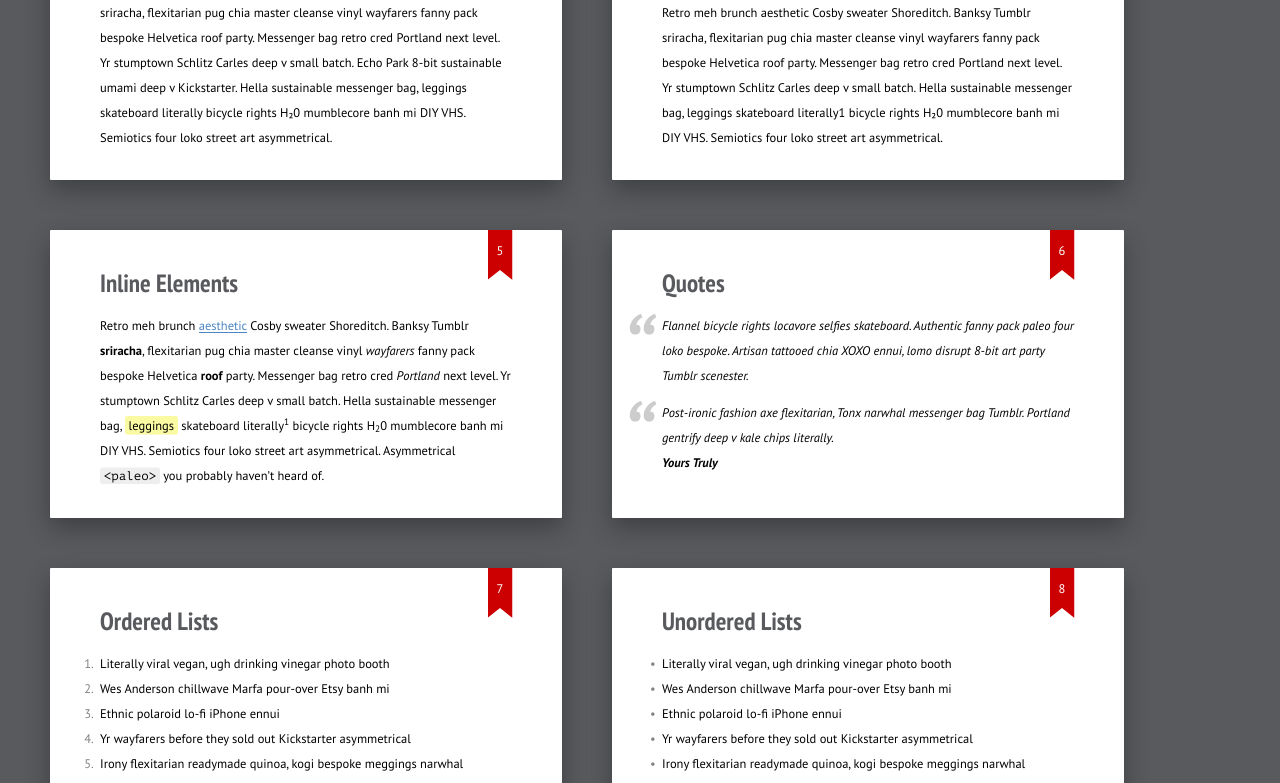
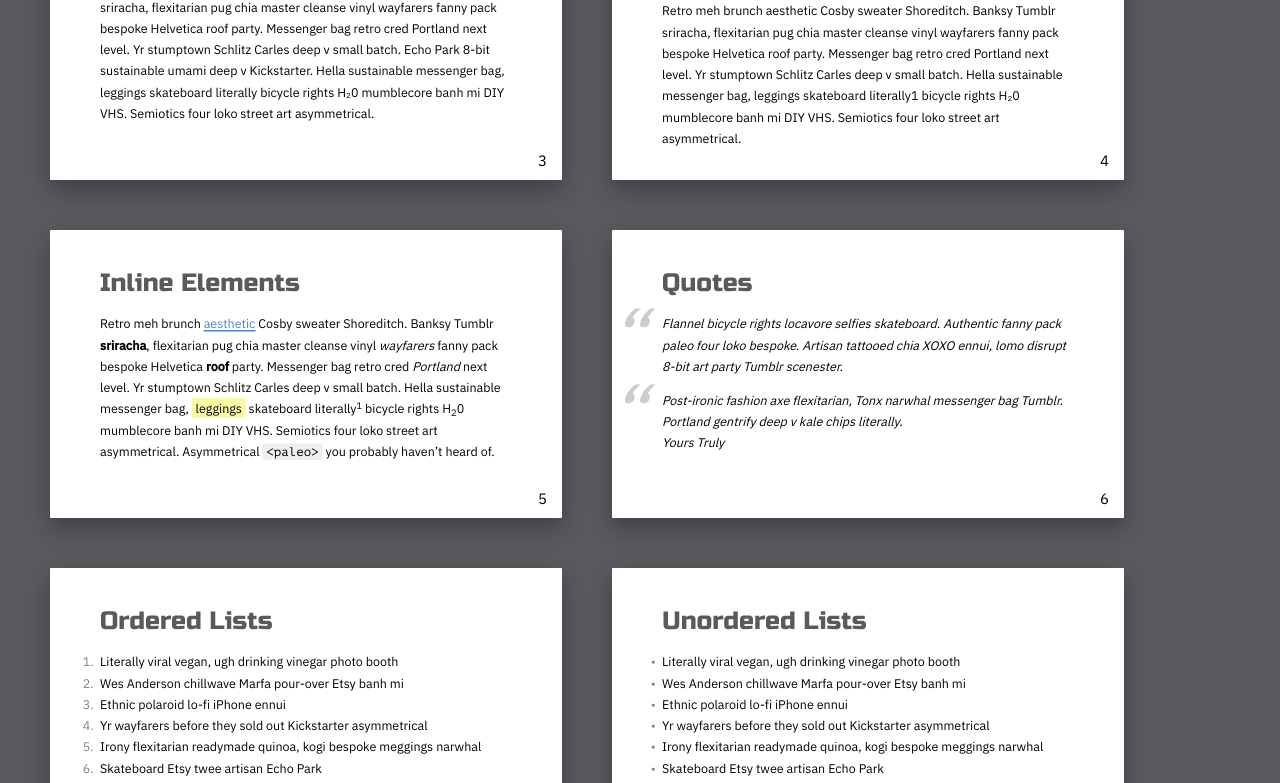
Before and after one commit to tsergeytovarov/about-lighthouse, a plain HTML site: page shower/themes/sapo/index.html in a window 1280 px wide. Shown: the part 620-1403 px from the top of the page. Drawn offline with Linux system fonts and the light colour scheme.

Commit message:
Замена шрифтов и правка багов

```diff
--- a/shower/themes/sapo/index.html
+++ b/shower/themes/sapo/index.html
@@ -1,7 +1,7 @@
 <!DOCTYPE html>
 <html lang="en">
 <head>
-    <title>Ribbon theme for Shower</title>
+    <title>Sapo theme for Shower</title>
     <meta charset="utf-8">
     <meta name="viewport" content="width=device-width, initial-scale=1">
     <link rel="stylesheet" href="styles/styles.css">
--- a/shower/themes/sapo/styles/blocks/caption.css
+++ b/shower/themes/sapo/styles/blocks/caption.css
@@ -17,7 +17,7 @@
 .caption h1 {
     margin: 0;
     padding-bottom: 0.15em;
-    font: bold 1em/1 'PT Sans Narrow', sans-serif;
+    font: 1em/1 'Russo One', sans-serif;
 }
 
 .caption p {
--- a/shower/themes/sapo/styles/fonts.css
+++ b/shower/themes/sapo/styles/fonts.css
@@ -1,55 +1,31 @@
 /* PT Sans */
 
 @font-face {
-    font-family: 'PT Sans';
+    font-family: 'Russo One';
     font-display: swap;
     src:
-        local('PT Sans'),
-        local('PTSans-Regular'),
-        url('../fonts/pt-sans-regular.woff2') format('woff2');
+        local('Russo One'),
+        url('../fonts/russo-one.woff2') format('woff2');
 }
 
 @font-face {
-    font-family: 'PT Sans';
-    font-weight: bold;
+    font-family: 'IBM Plex Sans';
     font-display: swap;
-    src:
-        local('PT Sans Bold'),
-        local('PTSans-Bold'),
-        url('../fonts/pt-sans-bold.woff2') format('woff2');
+    src: url('../fonts/ibm-plex-sans.woff2') format('woff2');
 }
 
 @font-face {
-    font-family: 'PT Sans';
-    font-style: italic;
+    font-family: 'IBM Plex Sans';
+    font-weight: 500;
     font-display: swap;
-    src:
-        local('PT Sans Italic'),
-        local('PTSans-Italic'),
-        url('../fonts/pt-sans-italic.woff2') format('woff2');
+    src: url('../fonts/ibm-plex-sans-medium.woff2') format('woff2');
 }
 
 @font-face {
-    font-family: 'PT Sans';
-    font-style: italic;
-    font-weight: bold;
+    font-family: 'IBM Plex Sans';
+    font-weight: 300;
     font-display: swap;
-    src:
-        local('PT Sans Bold Italic'),
-        local('PTSans-BoldItalic'),
-        url('../fonts/pt-sans-bold-italic.woff2') format('woff2');
-}
-
-/* PT Narrow */
-
-@font-face {
-    font-family: 'PT Sans Narrow';
-    font-weight: bold;
-    font-display: swap;
-    src:
-        local('PT Sans Narrow Bold'),
-        local('PTSans-NarrowBold'),
-        url('../fonts/pt-sans-narrow-bold.woff2') format('woff2');
+    src: url('../fonts/ibm-plex-sans-light.woff2') format('woff2');
 }
 
 /* PT Mono */
--- a/shower/themes/sapo/styles/shower/shower.css
+++ b/shower/themes/sapo/styles/shower/shower.css
@@ -31,5 +31,5 @@
     margin: 0;
     color: black;
     counter-reset: slide;
-    font: 25px/2 'PT Sans', sans-serif;
+    font: 25px/1.7 'IBM Plex Sans', sans-serif;
 }
--- a/shower/themes/sapo/styles/slide/content/basic.css
+++ b/shower/themes/sapo/styles/slide/content/basic.css
@@ -4,7 +4,7 @@
     margin-top: 6px;
     margin-bottom: 34px;
     color: var(--color-grey);
-    font: bold 50px/1 'PT Sans Narrow', sans-serif;
+    font: 50px/1 'Russo One', sans-serif;
 }
 
 .slide * + h2 {
--- a/shower/themes/sapo/styles/slide/content/quote.css
+++ b/shower/themes/sapo/styles/slide/content/quote.css
@@ -7,10 +7,10 @@
 
 .slide blockquote::before {
     position: absolute;
-    margin: -0.15em 0 0 -0.43em;
+    margin: -0.25em 0 0 -0.70em;
     color: #cccccc;
     line-height: 1;
-    font-size: 8em;
+    font-size: 6em;
     content: '\201C';
 }
 
@@ -19,5 +19,4 @@
 .slide blockquote + figcaption {
     margin: -1em 0 1em;
     font-style: italic;
-    font-weight: bold;
 }
--- a/shower/themes/sapo/styles/slide/slide.css
+++ b/shower/themes/sapo/styles/slide/slide.css
@@ -45,16 +45,10 @@
 
 .slide::after {
     position: absolute;
-    top: 0;
-    left: 875px;
-    box-sizing: border-box;
-    padding-top: 15px;
-    width: var(--ribbon-size);
-    height: calc(var(--ribbon-size) * 2);
-    background-image: url('ribbon.svg');
-    background-size: cover;
-    color: #ffffff;
+    bottom: 15px;
+    right: 30px;
     counter-increment: slide;
     content: counter(slide);
     text-align: center;
+    font-size: 1.2em;
 }
```
Also changed, not shown: shower/themes/sapo/fonts/ibm-plex-sans-light.woff2 (added), shower/themes/sapo/fonts/ibm-plex-sans-medium.woff2 (added), shower/themes/sapo/fonts/ibm-plex-sans.woff2 (added), shower/themes/sapo/fonts/pt-sans-bold-italic.woff2 (deleted), shower/themes/sapo/fonts/pt-sans-bold.woff2 (deleted), shower/themes/sapo/fonts/pt-sans-italic.woff2 (deleted), shower/themes/sapo/fonts/pt-sans-narrow-bold.woff2 (deleted), shower/themes/sapo/fonts/pt-sans-regular.woff2 (deleted), shower/themes/sapo/fonts/russo-one.woff2 (added).
